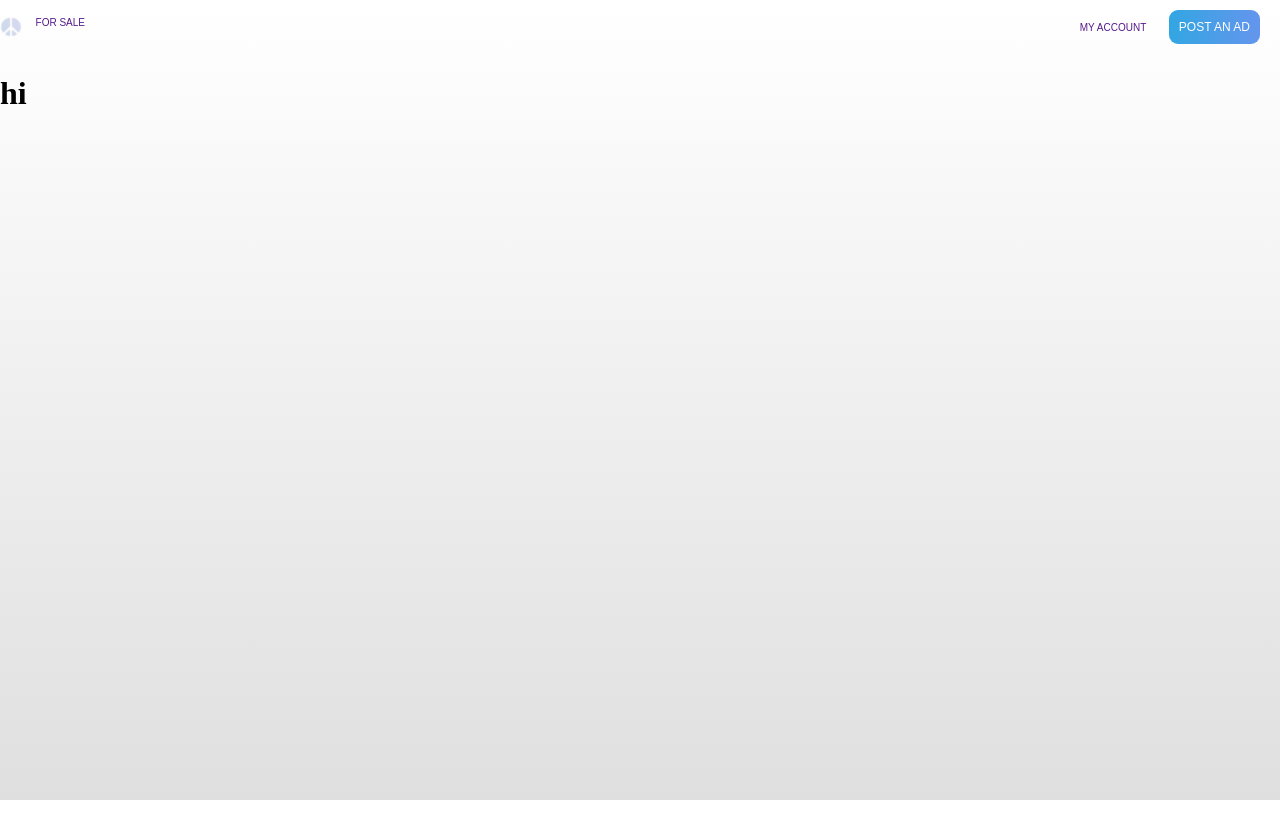
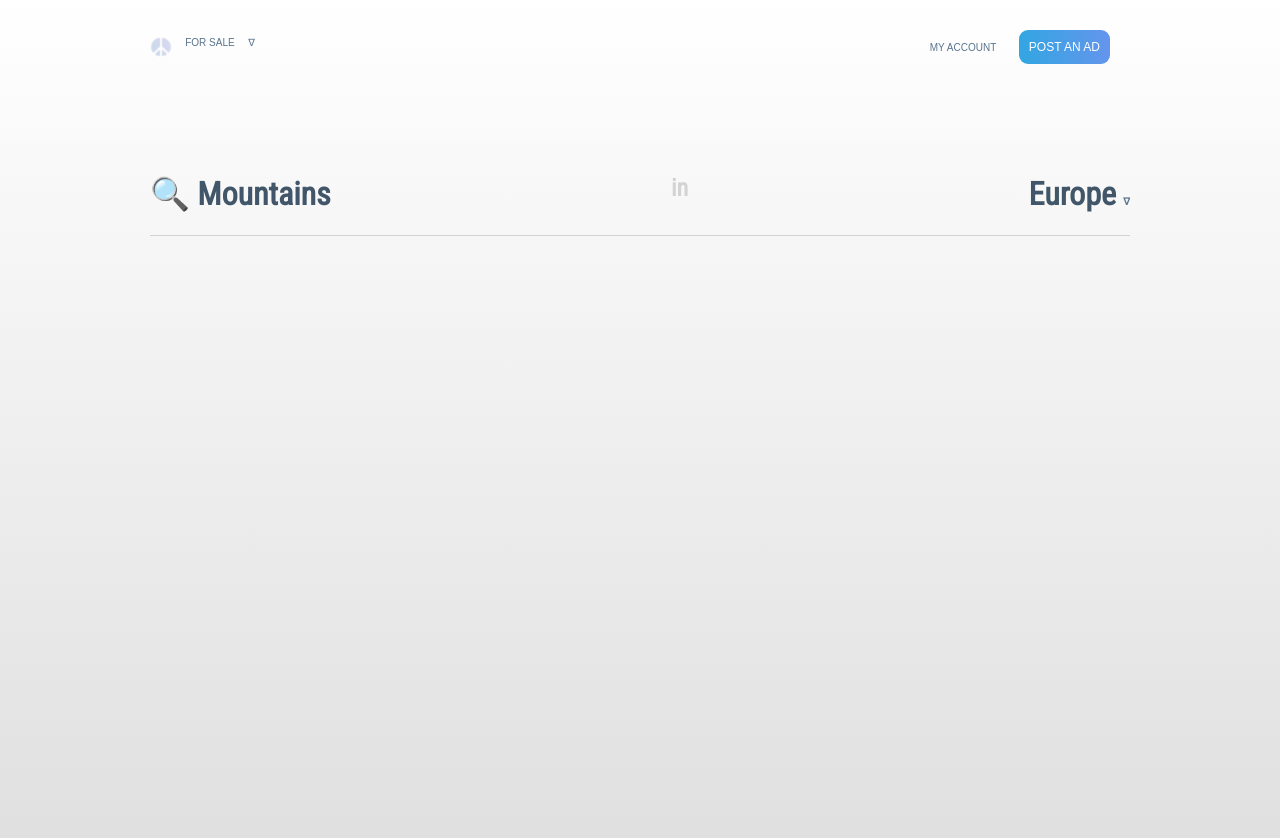
Before and after one commit to kisbel/weekend_project_design_mockup, a plain HTML site: page index.html in a window 1280 px wide. Before the commit the page ends 800 px from the top, so only its background shows below. Drawn offline with Linux system fonts and the light colour scheme; files whose address does not match are found by name.

Commit message:
finished nav and search bars

```diff
--- a/css/global.css
+++ b/css/global.css
@@ -7,3 +7,13 @@ button {
     margin: 10px 20px 10px 20px;
     border: none;
 }
+
+h1 {
+    font-family: 'Roboto Condensed', sans-serif;
+    color: #415669;
+}
+
+h2 {
+    font-family: 'Roboto Condensed', sans-serif;
+    color: lightgrey;
+}
--- a/css/gradient.css
+++ b/css/gradient.css
@@ -1,14 +1,12 @@
 * {
     overflow-x: hidden;
-
 }
 
 body {
     background: linear-gradient(#ffffff, rgb(224, 223, 223));
     height: 100vh;
-    margin: 0;
+    margin: 20px 150px 40px 150px;
     background-repeat: no-repeat;
-
 }
 
 
--- a/css/style.css
+++ b/css/style.css
@@ -1,5 +1,7 @@
+/* NAV BAR */
+
 body {
-    margin: 20px 180px 40px 180px;
+    margin: 20px 150px 40px 150px;
 }
 
 .nav {
@@ -11,8 +13,15 @@ body {
     z-index: 10;
 }
 
-.nav a {
+.nav {
     text-decoration: none;
+    color: #59748e;
+}
+
+a, a:hover, a:visited {
+    color: #59748e;
+    text-decoration: none;
+    /* i am bothered by the my account looking thicker when i highlight it */
 }
 
 #peace {
@@ -26,5 +35,29 @@ height: 2.5vh;
 .left-nav {
     display: flex;
     justify-content: space-between;
-    width: 85px;
+    width: 105px;
 }
+
+
+/* SEARCH BAR */
+
+.search {
+    display: flex;
+    justify-content: space-between;
+    margin-top: 80px;
+    margin-bottom: 80px;
+    border-bottom: 1px solid lightgrey;
+
+}
+
+/* .search a, a:hover, a:visited {
+    color: #59748e;
+    text-decoration: none;
+    font-size: 10px;
+} */
+
+/* FILTER BAR */
+
+.filter {
+    display: flex;
+}
--- a/index.html
+++ b/index.html
@@ -6,15 +6,18 @@
     <link rel="stylesheet" href="../weekend_project_design_mockup//css/style.css" type="text/css">
     <link rel="stylesheet" href="../weekend_project_design_mockup//css/gradient.css" type="text/css">
     <link rel="stylesheet" href="../weekend_project_design_mockup//css/global.css" type="text/css">
+    <link href="https://fonts.googleapis.com/css?family=Roboto+Condensed&display=swap" rel="stylesheet">
     <title>selling mountains</title>
 </head>
 
 <body>
 
+<!--navigation-->
 <div class="nav">
     <span class="left-nav">
         <img id="peace" src="/Users/kespinal/Desktop/wyncode/weekend_project_design_mockup/pictures/peacesign.png">
         <a href="">FOR SALE</a>
+        <a href="">∇</a>
     </span>
 
 
@@ -25,10 +28,57 @@
 
 </div>
 
-<div class='mygradient' >
+<!--for background gradient-->
+<div class='mygradient'></div>
+
+<!--for search bar-->
+<div class="search">
+
+        <h1>🔍  Mountains</h1>
+
+        <h2>in</h2>
+        <h1>Europe <a href=""><span style="font-size: 10px">∇</span></a></h1>
+
 </div>
 
-<h1>hi</h1>
+<!--for filter bar-->
+<div class="filter">
+    <div class="left-filter"></div>
+        <span class="filter bar">
+            <span class="icons">
+
+            </span>
+
+
+            <span class="prices">
+
+            </span>
+
+
+            <span class="hills-number">
+
+            </span>
+
+
+            <span class="type">
+
+            </span>
+
+
+            <span class="more">
+
+            </span>
+
+        </span>
+    </div>
+
+    <div class="right-filter">
+        <span class="oldest-first">
+
+        </span>
+    </div>
+</div>
+
 
 
 </body>
```
Also changed, not shown: pictures/grid.png (added), pictures/location.png (added), pictures/ol.png (added), pictures/ul.png (added).
